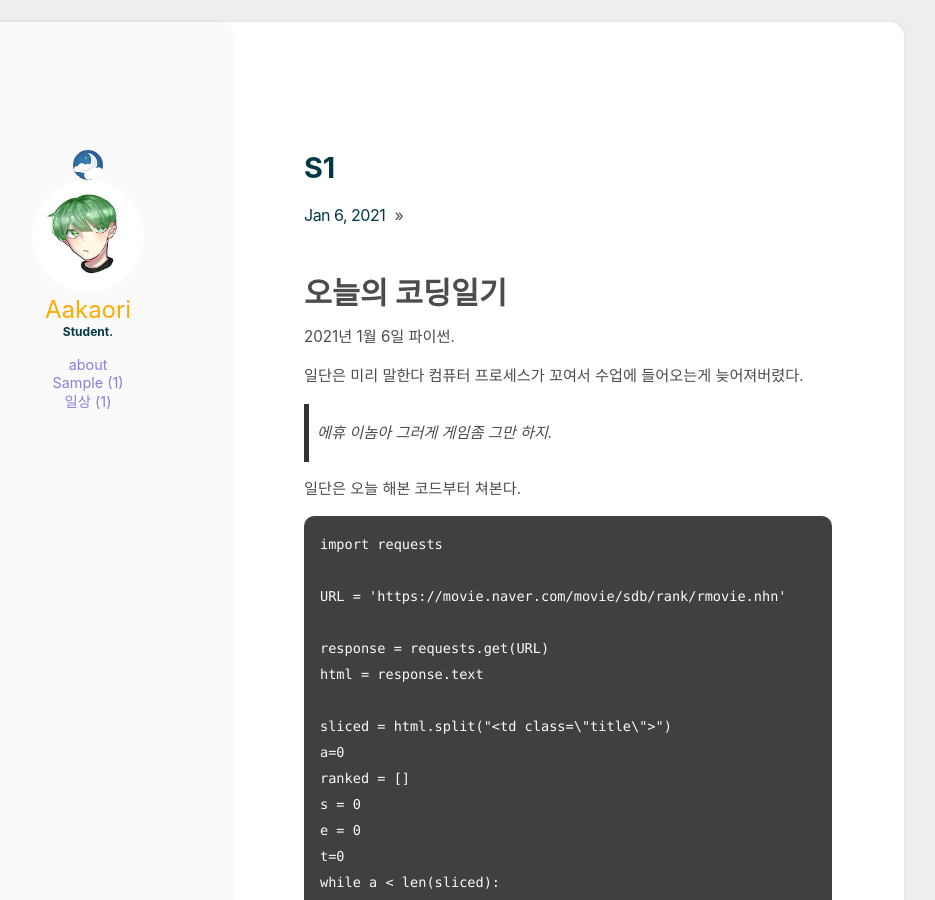
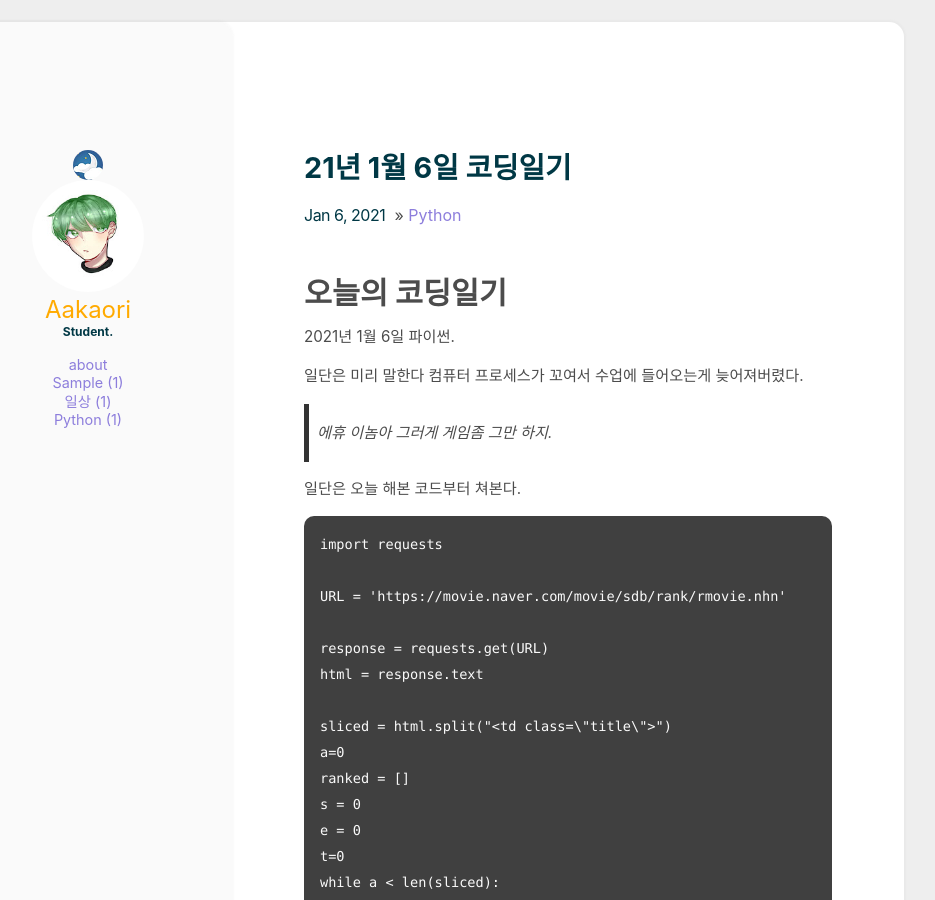
Before and after one commit to mk2478/mk2478.github.com, a Jekyll site: the page built from _posts/2021-01-06-s1.md, in a window 1280 px wide and 900 px high. Shown: the whole window, without its empty margins (216-1151 px from the left). Built offline with Jekyll 4.4.1, drawn with Linux system fonts in a browser that asks for light colours.

Commit message:
Update 2021-01-06-s1.md

```diff
--- a/_posts/2021-01-06-s1.md
+++ b/_posts/2021-01-06-s1.md
@@ -1,3 +1,9 @@
+---
+title: 21년 1월 6일 코딩일기
+categories: [Python]
+comments: true
+---
+
 # 오늘의 코딩일기
 2021년 1월 6일 파이썬.
 
```
